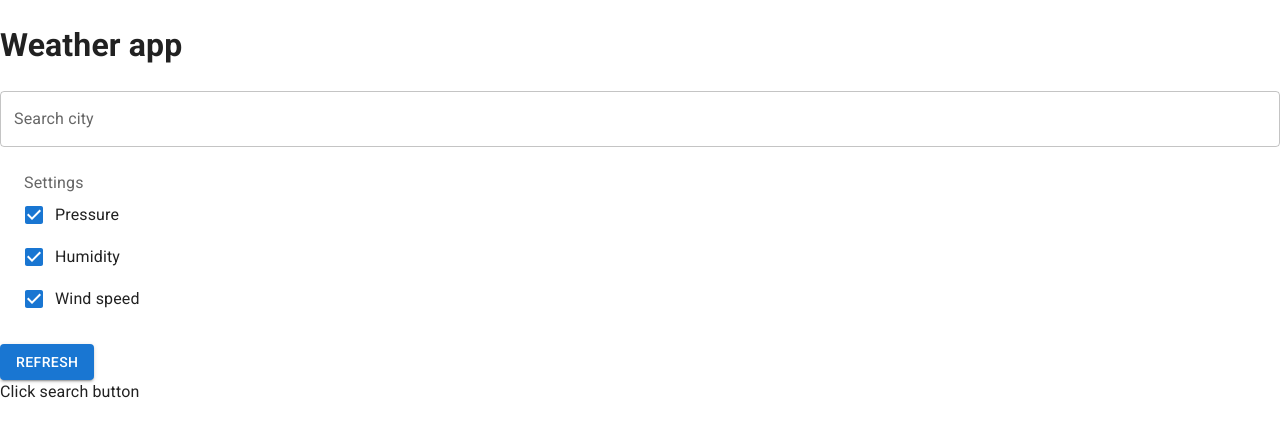
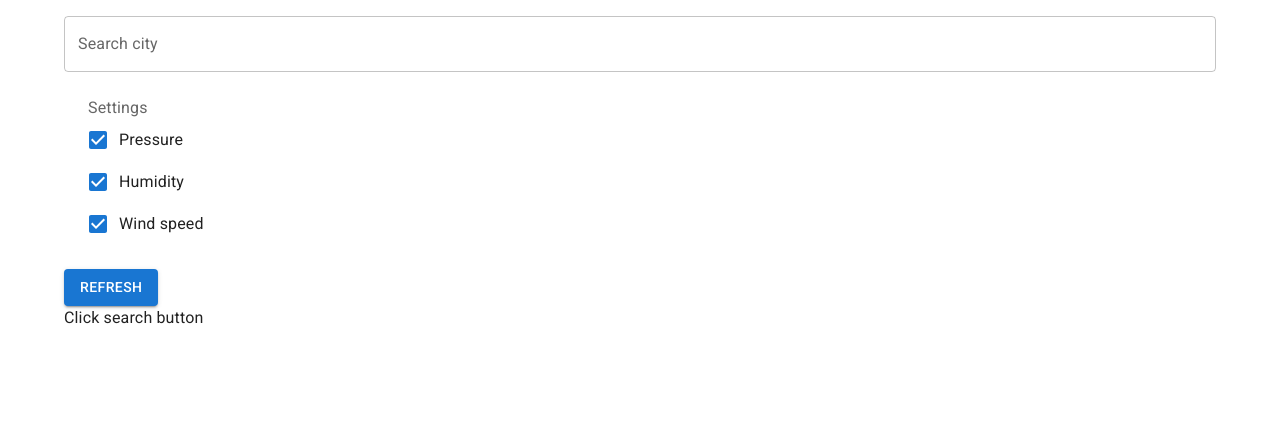
Before and after one commit to andrey-ponamarev/weather-app, a React (Create React App) app: page / in a window 1280 px wide. Shown: the top 436 px of the page. Built offline with nearby package versions, Linux system fonts and the light colour scheme.

Commit message:
refactor: Remove title and move search box to the top

```diff
--- a/src/App.tsx
+++ b/src/App.tsx
@@ -7,16 +7,21 @@ import WeatherPreview from "./components/WeatherPreview";
 import Settings from "./components/Settings";
 import SearchBox from "./components/SearchBox";
 import useSettings from "./hooks/useSettings";
+import Container from "@mui/material/Container";
+import Grid from "@mui/material/Grid";
 
 const App: React.FC = () => {
   const { loading, getWeather, data } = useWeather();
   const { settings, toggleField } = useSettings();
 
   return (
-    <React.Fragment>
+    <Container>
       <CssBaseline />
-      <h1>Weather app</h1>
-      <SearchBox />
+      <Grid container spacing={2} alignContent="center">
+        <Grid item xs={12} mt={2}>
+          <SearchBox />
+        </Grid>
+      </Grid>
       <Settings settings={settings} toggleField={toggleField} />
       <Button
         variant="contained"
@@ -34,7 +39,7 @@ const App: React.FC = () => {
       ) : (
         <div>Click search button</div>
       )}
-    </React.Fragment>
+    </Container>
   );
 };
 
```
